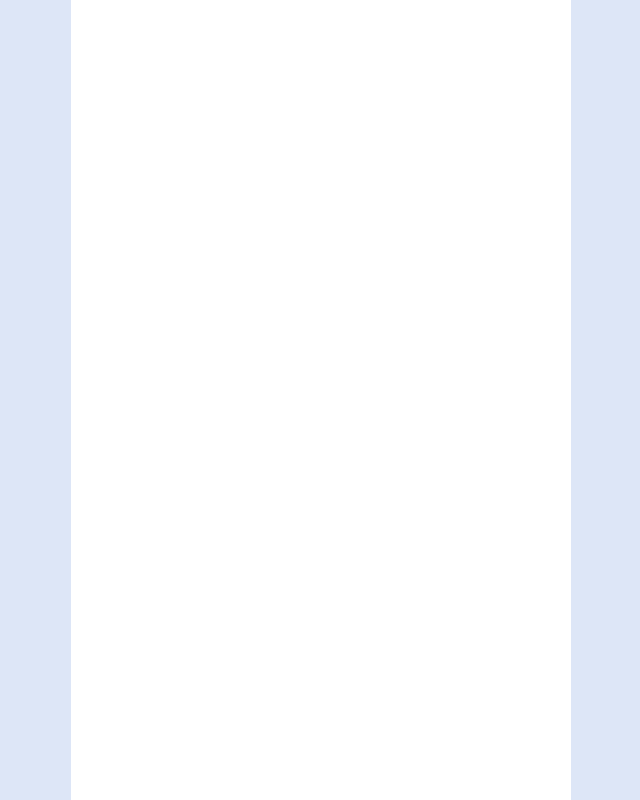
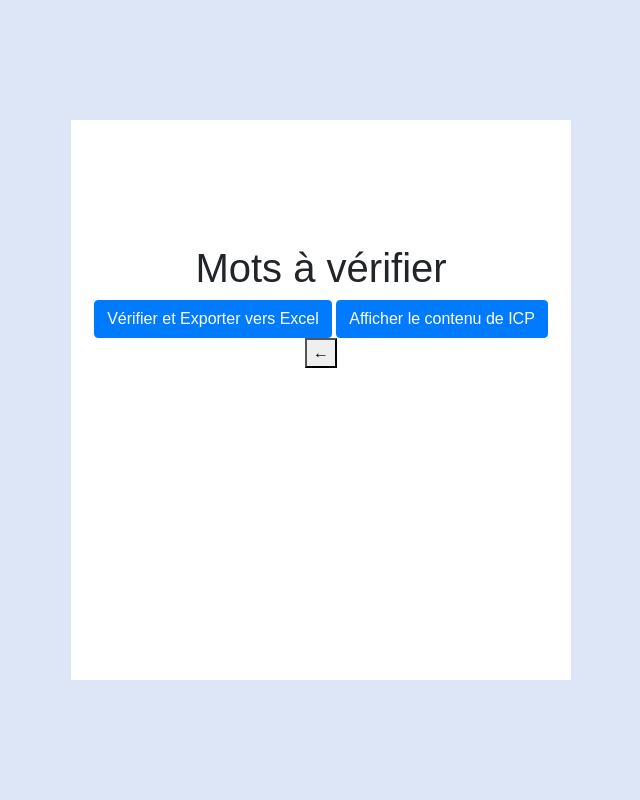
Before and after one commit to shaaiima/mon_projet, an Electron app: page indexx_BFE.html in a window 800 px wide. Shown: the top 800 px of the page, without its empty margins (79-719 px from the left). Drawn offline with nearby package versions, Linux system fonts and the light colour scheme.

Commit message:
indexx_BFE.html

```diff
--- a/indexx_BFE.html
+++ b/indexx_BFE.html
@@ -20,7 +20,7 @@
         max-width: 500px;
         width: 100%;
         text-align: center;
-        padding-top: 1300px; /* Ajoutez un espace en haut du formulaire */
+        padding-top: 100px; /* Ajoutez un espace en haut du formulaire */
         min-height: 70vh; /* Ajustez la valeur pour agrandir le conteneur */
     }
 
```
